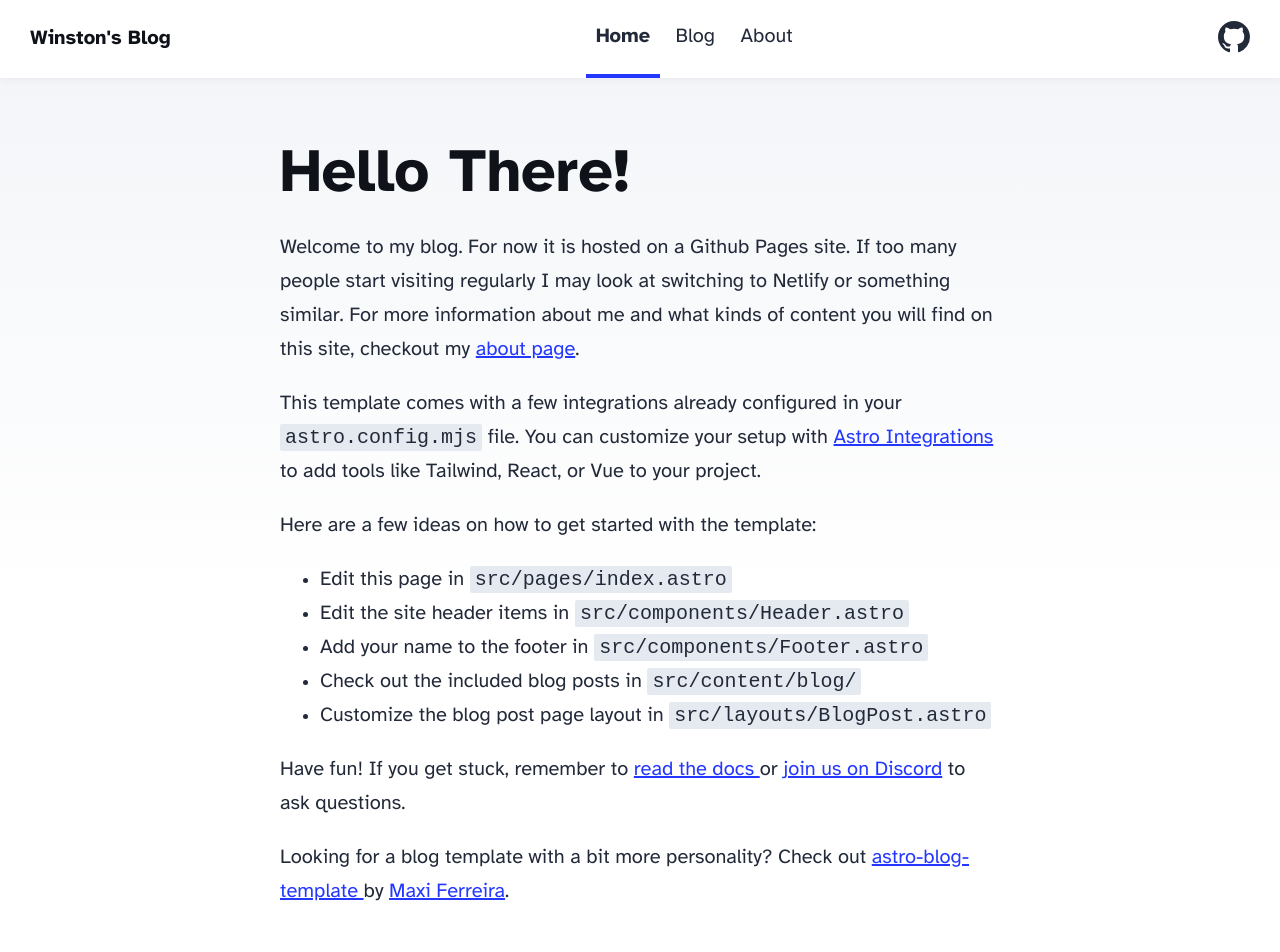
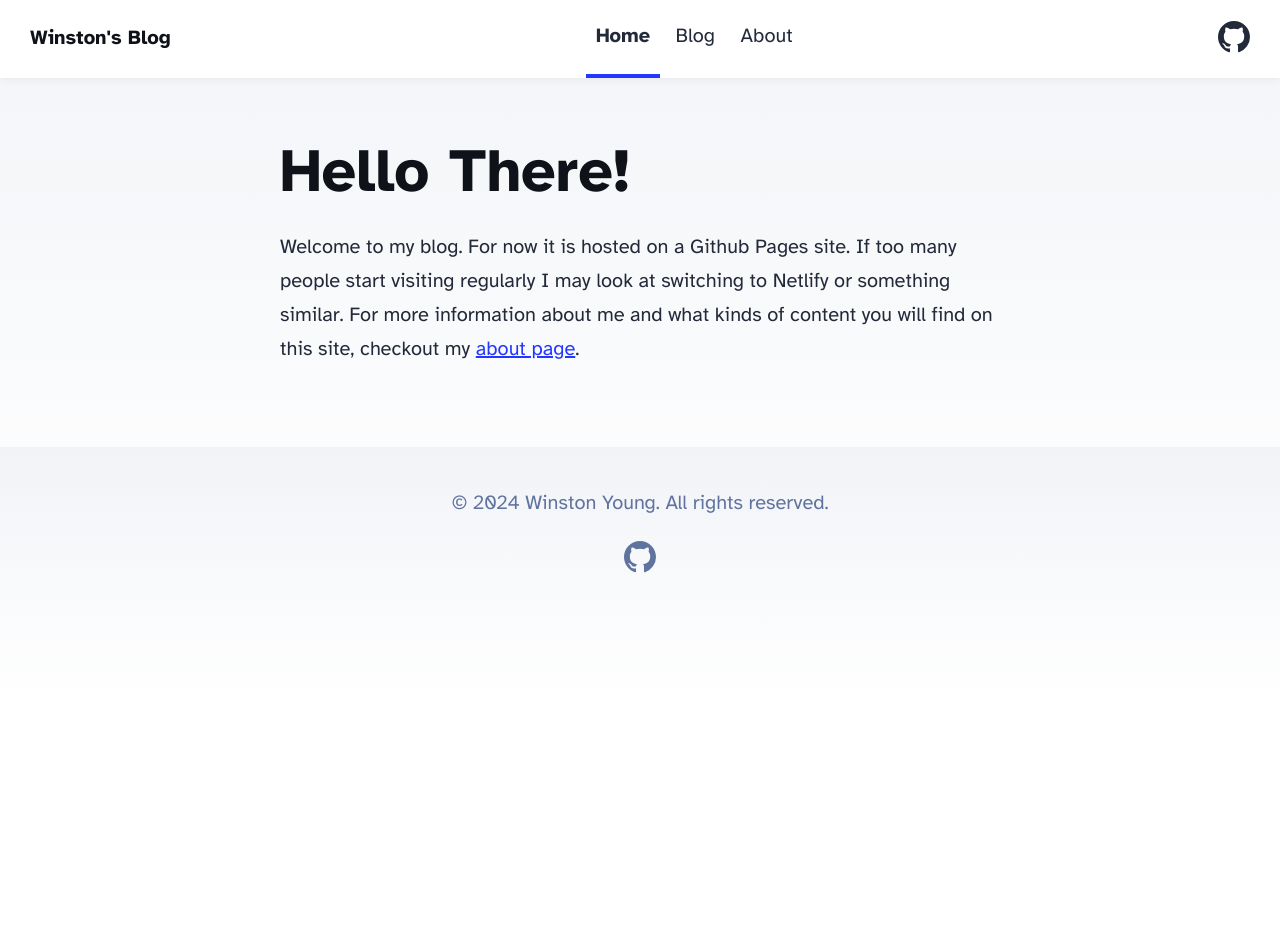
Before and after one commit to wthegamer/BibleSentiment, an Astro site in the folder staticSite/: page / in a window 1280 px wide. Shown: the top 952 px of the page. After the commit the page ends 800 px from the top, so only its background shows below. Built offline with nearby package versions, Linux system fonts and the light colour scheme; Astro itself is replaced by a stand-in of ours.

Commit message:
Edit index to remove boilerplate

```diff
--- a/staticSite/src/pages/index.astro
+++ b/staticSite/src/pages/index.astro
@@ -22,43 +22,6 @@
           >about page</a
         >.
       </p>
-      <p>
-        This template comes with a few integrations already configured in your
-        <code>astro.config.mjs</code> file. You can customize your setup with
-        <a href="https://astro.build/integrations">Astro Integrations</a> to add
-        tools like Tailwind, React, or Vue to your project.
-      </p>
-      <p>Here are a few ideas on how to get started with the template:</p>
-      <ul>
-        <li>Edit this page in <code>src/pages/index.astro</code></li>
-        <li>
-          Edit the site header items in <code>src/components/Header.astro</code>
-        </li>
-        <li>
-          Add your name to the footer in <code
-            >src/components/Footer.astro</code>
-        </li>
-        <li>
-          Check out the included blog posts in <code>src/content/blog/</code>
-        </li>
-        <li>
-          Customize the blog post page layout in <code
-            >src/layouts/BlogPost.astro</code>
-        </li>
-      </ul>
-      <p>
-        Have fun! If you get stuck, remember to <a
-          href="https://docs.astro.build/"
-          >read the docs
-        </a> or <a href="https://astro.build/chat">join us on Discord</a> to ask
-        questions.
-      </p>
-      <p>
-        Looking for a blog template with a bit more personality? Check out <a
-          href="https://github.com/Charca/astro-blog-template"
-          >astro-blog-template
-        </a> by <a href="https://twitter.com/Charca">Maxi Ferreira</a>.
-      </p>
     </main>
     <Footer />
   </body>
```
